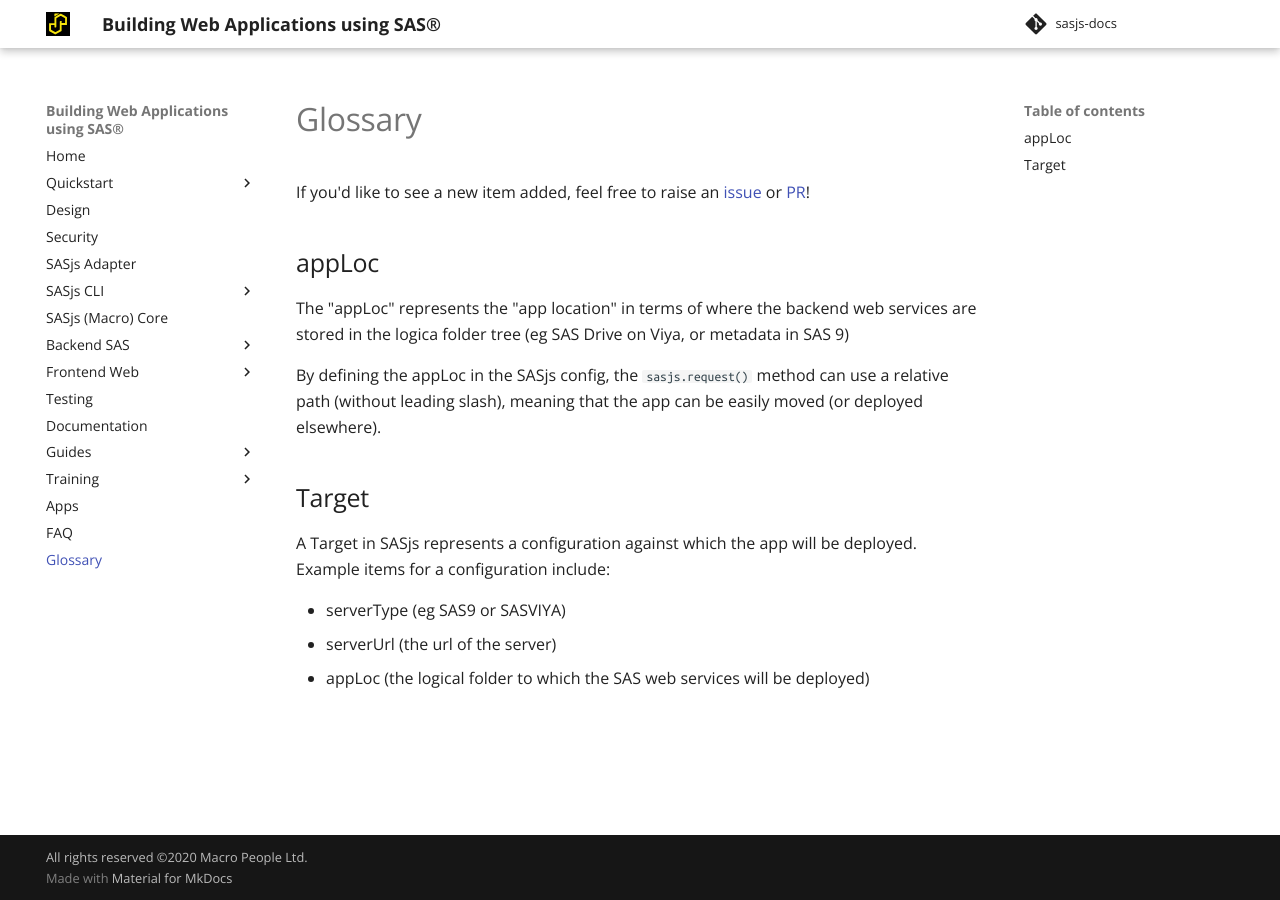
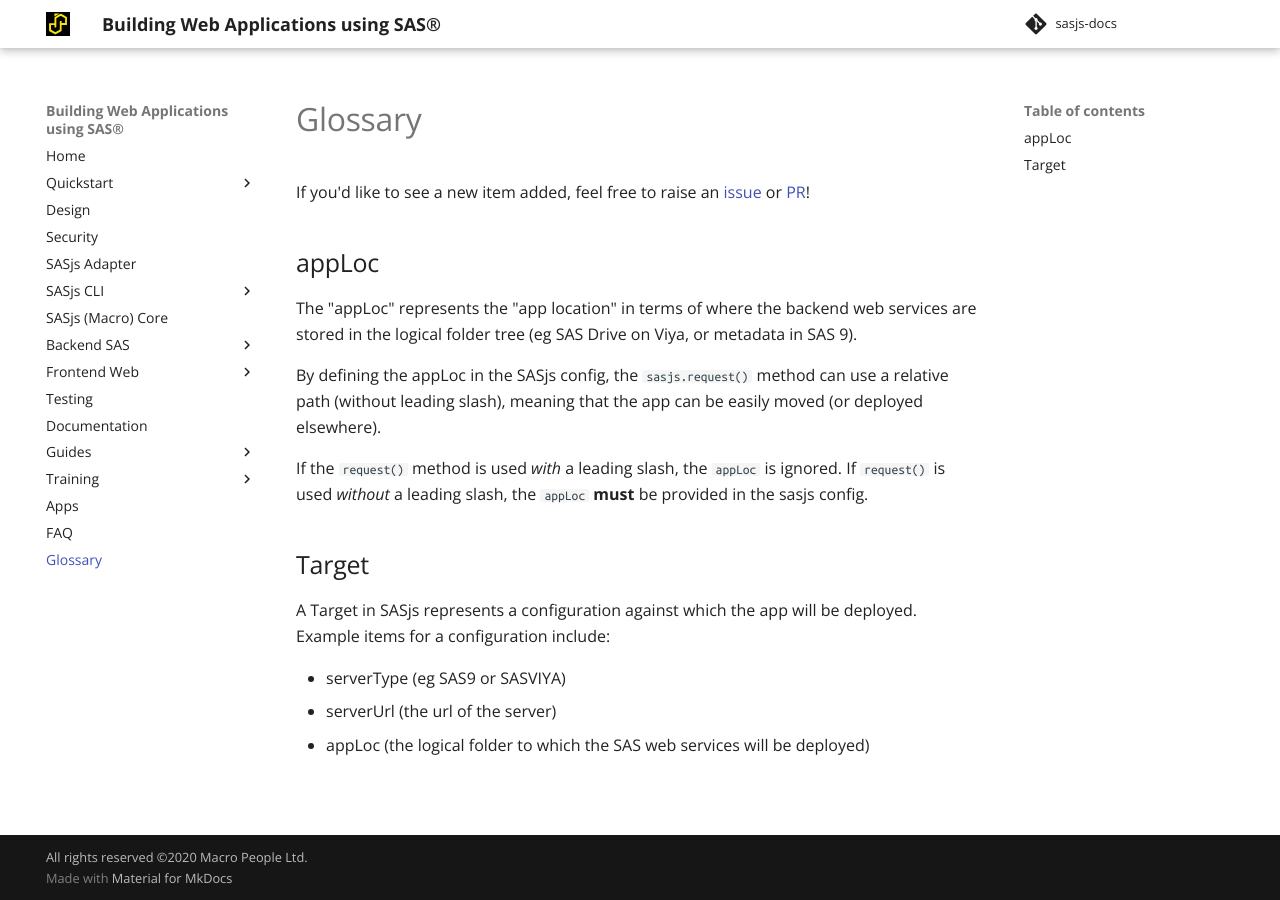
Before and after one commit to sasjs/sasjs.io, an MkDocs documentation site: the page built from docs/glossary.md, in a window 1280 px wide. Built offline with MkDocs 1.6.1 and Material for MkDocs 9.7.7, drawn with Linux system fonts in a browser that asks for light colours.

Commit message:
docs: apploc updates

```diff
--- a/docs/glossary.md
+++ b/docs/glossary.md
@@ -5,9 +5,11 @@
 If you'd like to see a new item added, feel free to raise an [issue](https://github.com/sasjs/sasjs.io/issues/new) or [PR](https://github.com/sasjs/sasjs.io/pulls)!
 
 ## appLoc
-The "appLoc" represents the "app location" in terms of where the backend web services are stored in the logica folder tree (eg SAS Drive on Viya, or metadata in SAS 9)
+The "appLoc" represents the "app location" in terms of where the backend web services are stored in the logical folder tree (eg SAS Drive on Viya, or metadata in SAS 9).
 
 By defining the appLoc in the SASjs config, the `sasjs.request()` method can use a relative path (without leading slash), meaning that the app can be easily moved (or deployed elsewhere).
+
+If the `request()` method is used _with_ a leading slash, the `appLoc` is ignored.  If `request()` is used _without_ a leading slash, the `appLoc` **must** be provided in the sasjs config.
 
 
 ## Target
--- a/theme/main.html
+++ b/theme/main.html
@@ -12,7 +12,6 @@
 {% elif page %}
   {% set og_image = '/img/appin1min.jpg' %}
 {% endif %}
-<meta property='og:image' content="{{og_image}}"/>
 <meta name="image" property="og:image" content="{{og_image}}">
 <meta property='og:image:alt' content='SASjs Logo'/>
 <meta property='og:image:title' content='SASjs Logo'/>
@@ -21,7 +20,6 @@
 {% elif page %}
   {% set og_desc = "Build Your Own SAS 9 and SAS Viya Web Apps" %}
 {% endif %}
-<meta property="og:description" content="{{og_desc}}"/>
 <meta name="description" property="og:description" content="{{og_desc}}">
 <meta property="og:url" content="https://sasjs.io">
 <meta property="og:title" content="The SASjs Framework">
```
